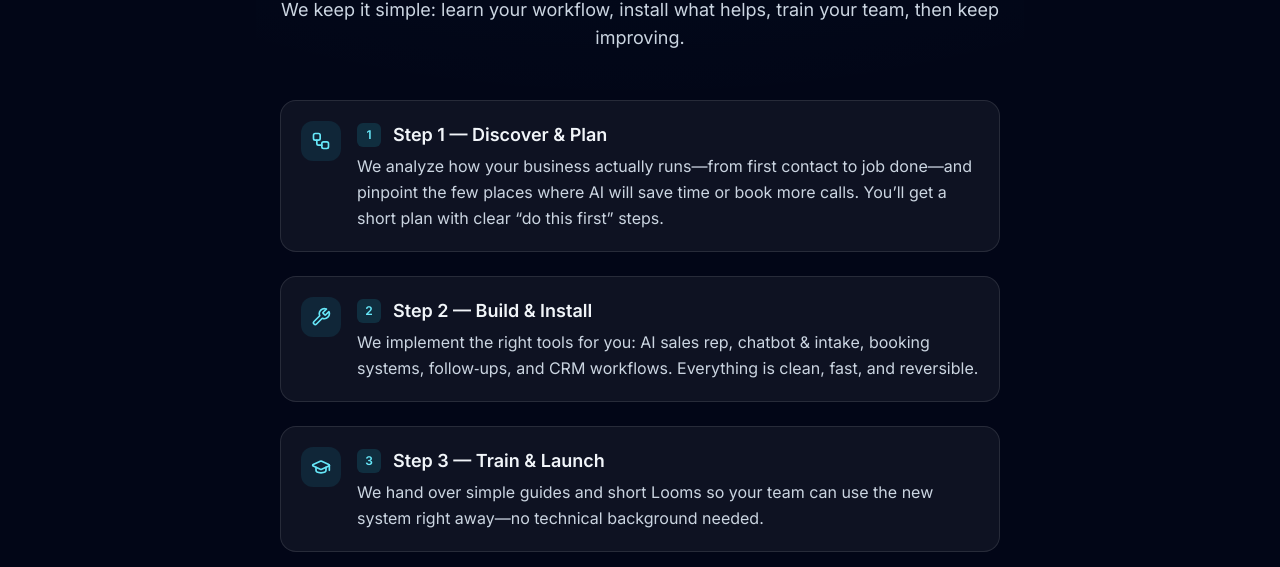
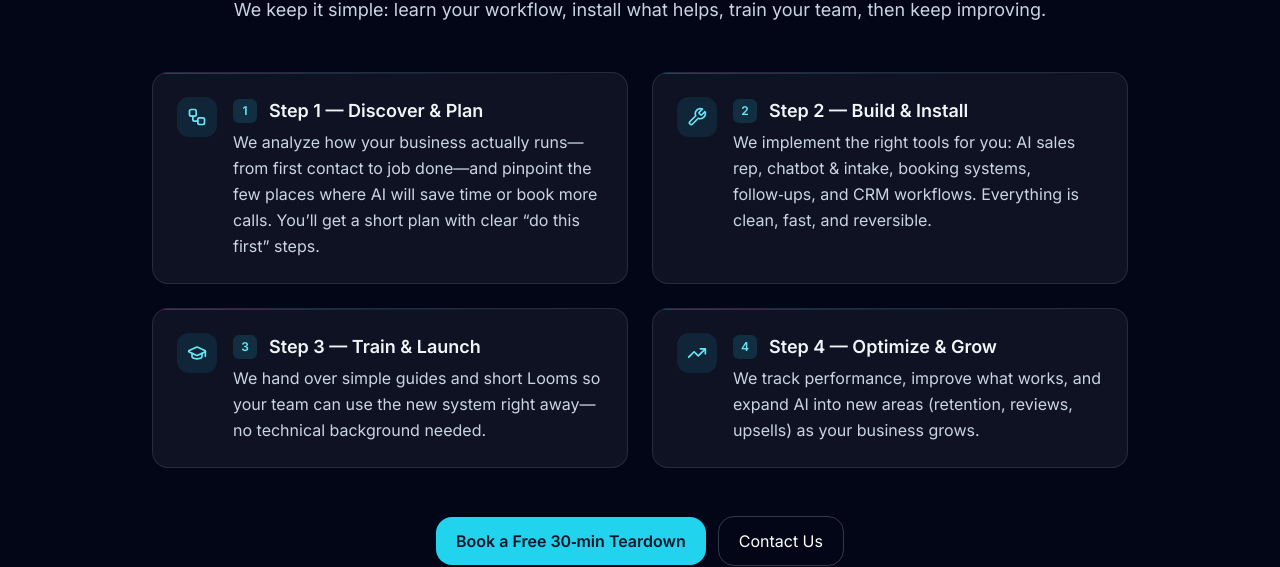
Before and after one commit to campbellhendee/elevair-clean, a Next.js app: page /process in a window 1280 px wide. Shown: the part 257-824 px from the top of the page. Built offline with nearby package versions, Linux system fonts and the light colour scheme; no server answers.

Commit message:
feat(process): fill page with 2-column step grid at md+, remove header glow, add subtle card accents; keep copy and CTAs

```diff
--- a/app/process/page.tsx
+++ b/app/process/page.tsx
@@ -39,7 +39,7 @@ export default function ProcessPage() {
   return (
     <div className="min-h-screen bg-slate-950 text-slate-100">
       <section
-        className="relative mx-auto max-w-3xl px-6 py-16 bg-[radial-gradient(800px_400px_at_50%_-10%,rgba(34,211,238,0.04),transparent)]"
+        className="relative mx-auto max-w-5xl px-6 py-16"
       >
         <header className="text-center mb-12">
           <h1 className="text-4xl font-bold tracking-tight sm:text-5xl mb-4">
@@ -50,7 +50,7 @@ export default function ProcessPage() {
           </p>
         </header>
 
-        <div className="space-y-6">
+        <div className="grid grid-cols-1 md:grid-cols-2 gap-6">
           {steps.map((s, i) => (
             <StepCard key={s.title} index={i + 1} icon={s.icon} title={s.title}>
               {s.desc}
@@ -93,14 +93,17 @@ function StepCard({
   children: ReactNode;
 }) {
   return (
-    <section className="rounded-2xl border border-white/10 bg-white/5 p-5">
+    <section className="relative overflow-hidden rounded-2xl border border-white/10 bg-white/5 p-6 h-full hover:border-white/20 transition-colors">
+      {/* subtle top accent */}
+      <div aria-hidden className="pointer-events-none absolute inset-x-0 top-0 h-px bg-gradient-to-r from-cyan-400/30 via-cyan-400/10 to-transparent" />
+
       <div className="flex items-start gap-4">
         {/* Consistent icon circle (works for SVGs or emojis) */}
         <div
-          className="shrink-0 grid place-items-center h-10 w-10 rounded-xl bg-cyan-400/10 text-cyan-300 text-base leading-none"
+          className="shrink-0 grid place-items-center h-10 w-10 rounded-xl bg-cyan-400/10 text-cyan-300"
           aria-hidden
         >
-          <span className="flex items-center justify-center h-5 w-5">{icon}</span>
+          <span className="flex items-center justify-center text-[18px] leading-none">{icon}</span>
         </div>
 
         <div className="flex-1">
```
